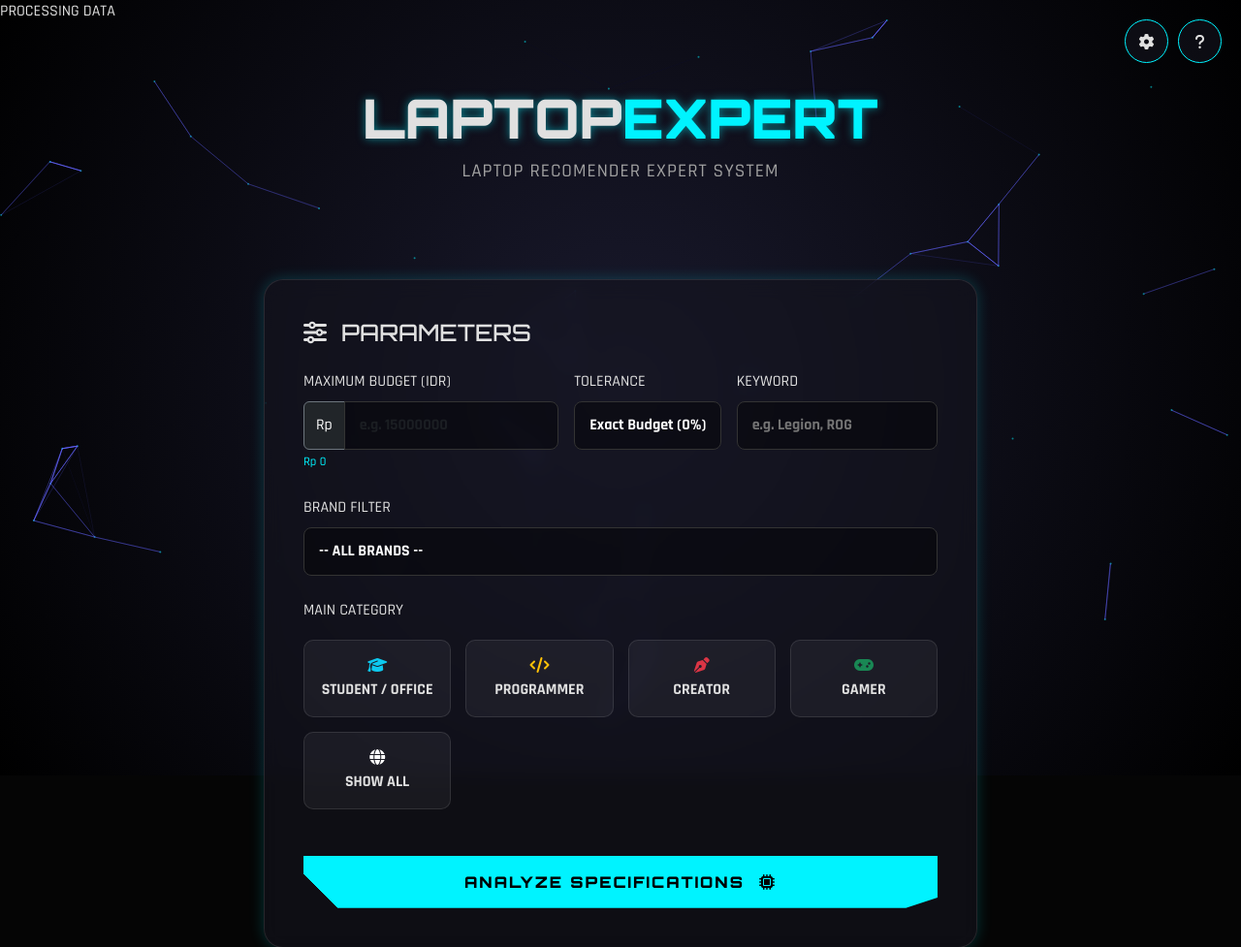
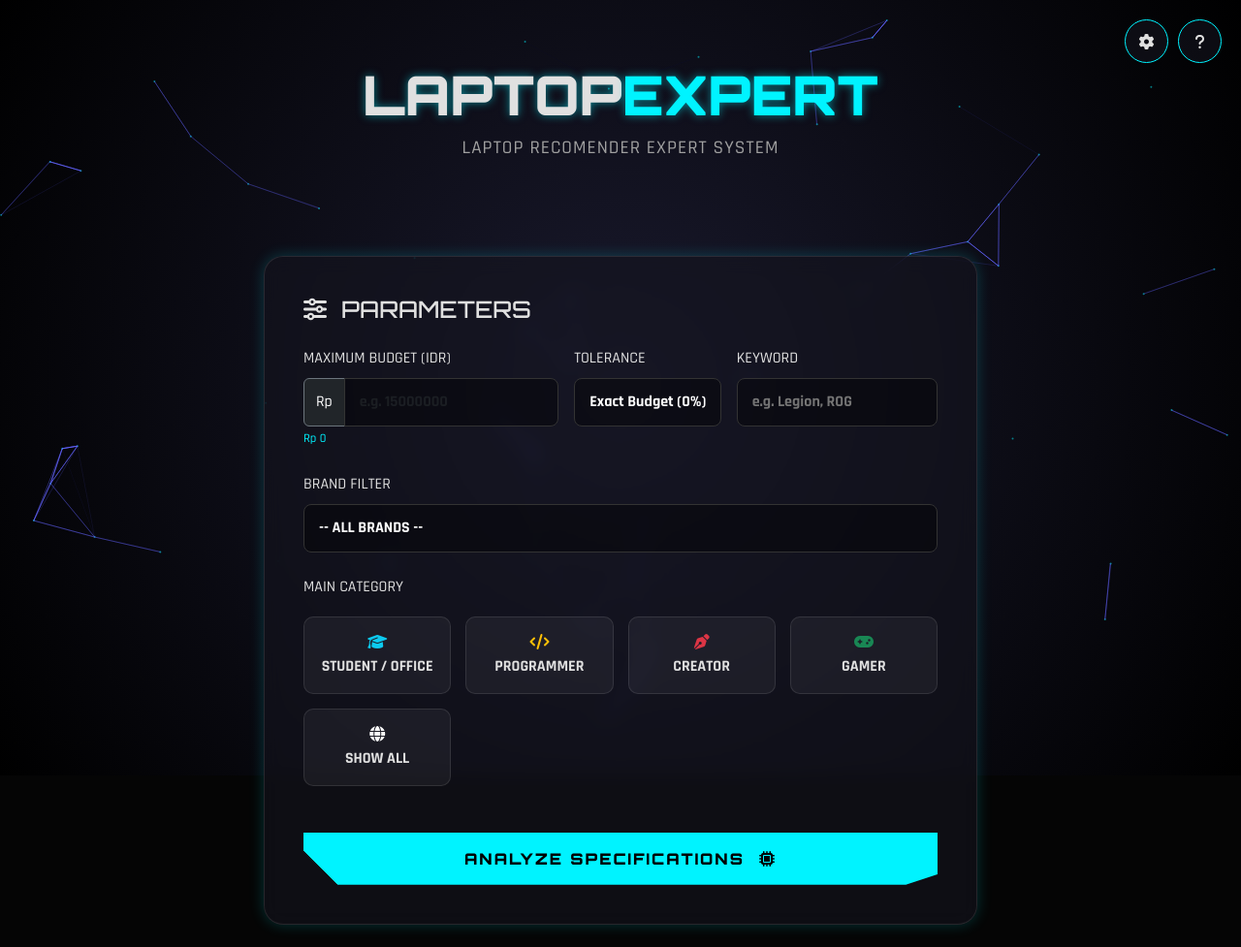
Before and after one commit to hansits034/lres-v2_repo, a Flask app: page / in a window 1280 px wide. Shown: the top 977 px of the page at 97% size. Run offline with Flask 3, Linux system fonts and the light colour scheme.

Commit message:
Update index.html

```diff
--- a/templates/index.html
+++ b/templates/index.html
@@ -27,7 +27,7 @@
 
     <div id="loading-overlay">
         <div class="loader-ring"></div>
-        <div class="loading-text">PROCESSING DATA</div>
+        <div class="loading-text"></div>
     </div>
 
     <div class="header-bg cyber-header text-center">
```
